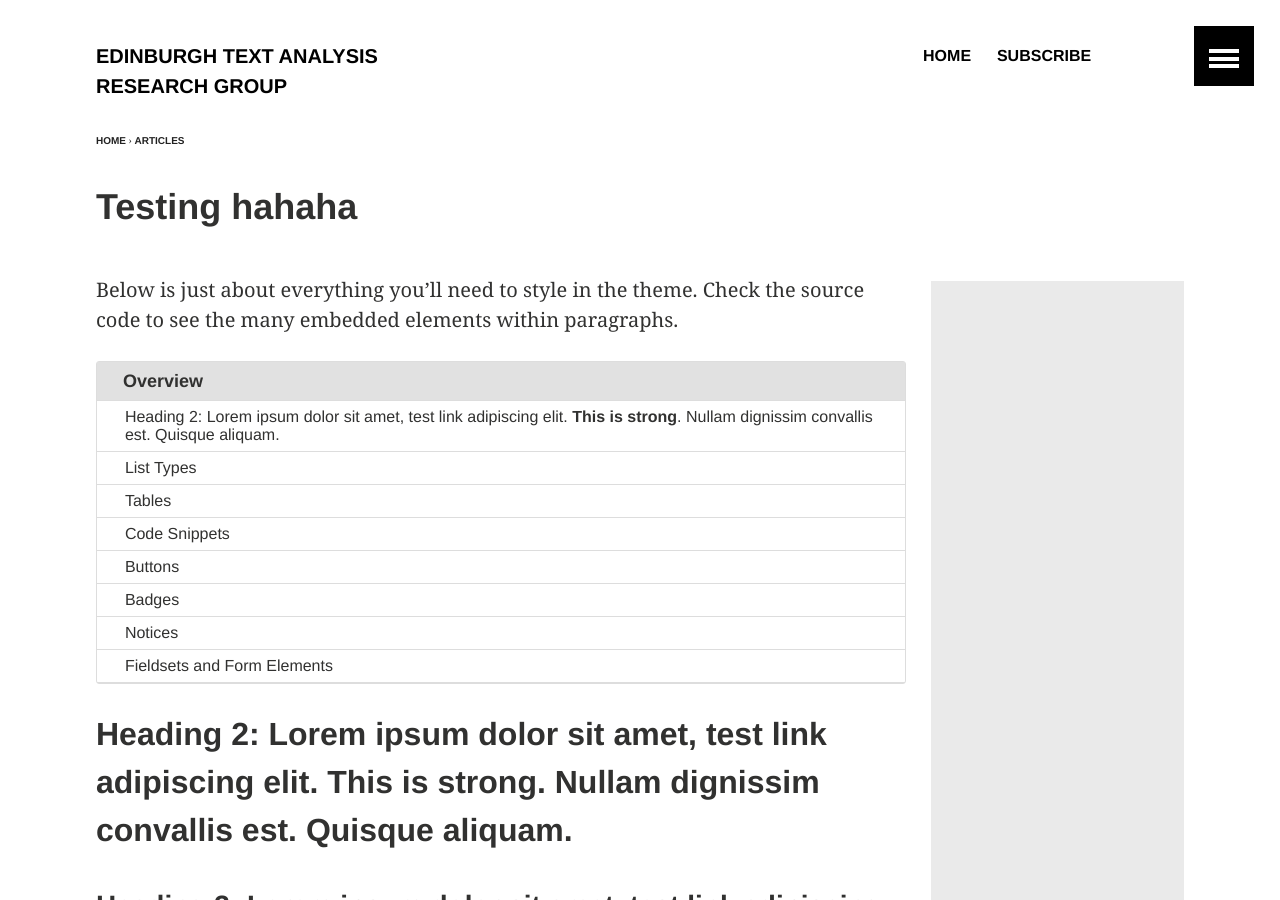
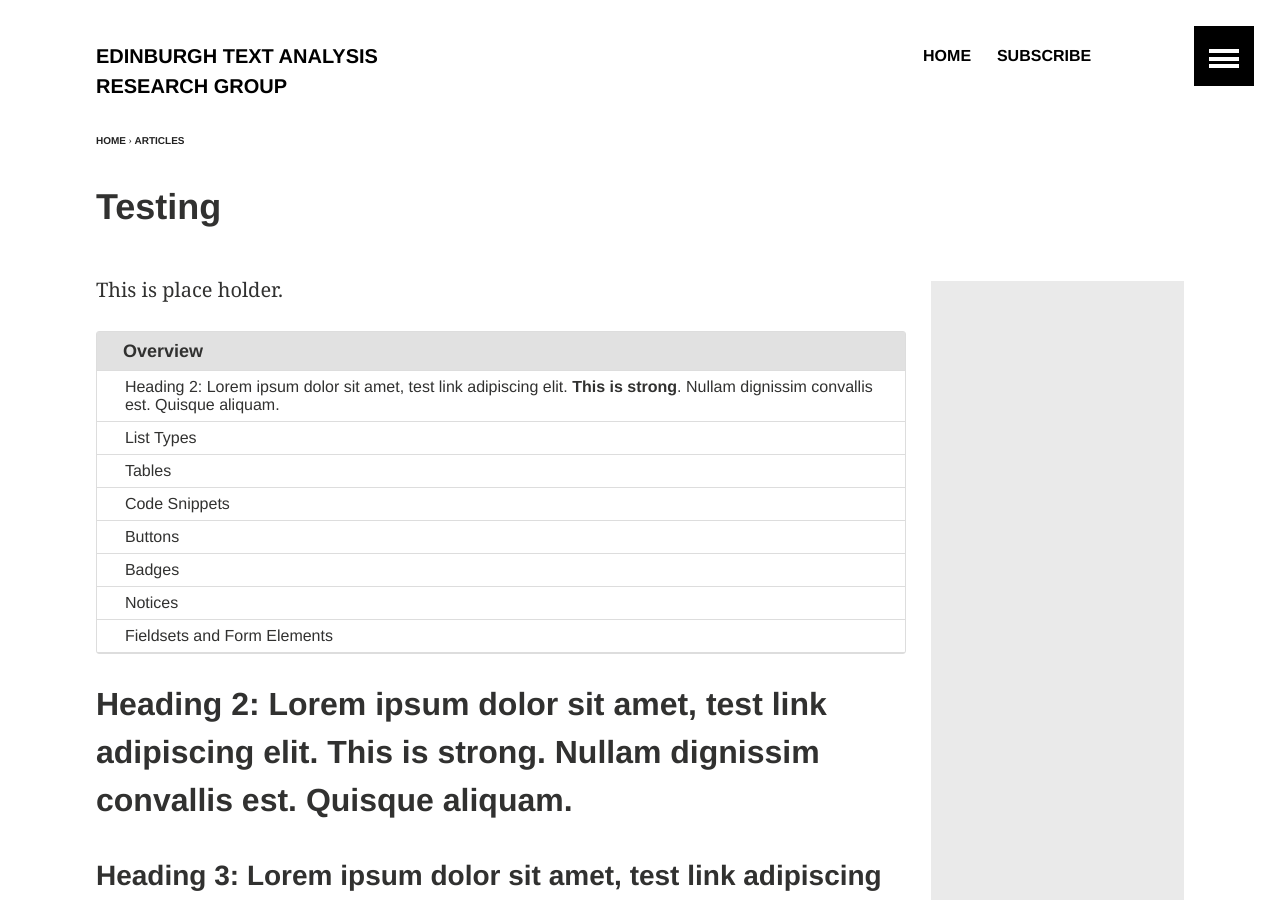
Before and after one commit to edtextanalysis/edtextanalysis.github.io, a Jekyll site: the page built from _posts/27-11-17-Sampleagain.md, in a window 1280 px wide and 900 px high. Built offline with Jekyll 4.4.1, drawn with Linux system fonts in a browser that asks for light colours; comment, search, counter and statistics services are not loaded.

Commit message:
Update 27-11-17-Sampleagain.md

```diff
--- a/_posts/27-11-17-Sampleagain.md
+++ b/_posts/27-11-17-Sampleagain.md
@@ -1,6 +1,6 @@
 ---
 layout: article
-title: "Testing hahaha"
+title: "Testing"
 categories: articles
 modified: 2016-06-01T16:28:11-04:00
 tags: [sample]
@@ -8,7 +8,7 @@ comments: true
 ads: true
 ---
 
-Below is just about everything you'll need to style in the theme. Check the source code to see the many embedded elements within paragraphs.
+This is place holder.
 
 {% include toc.html %}
 
```
